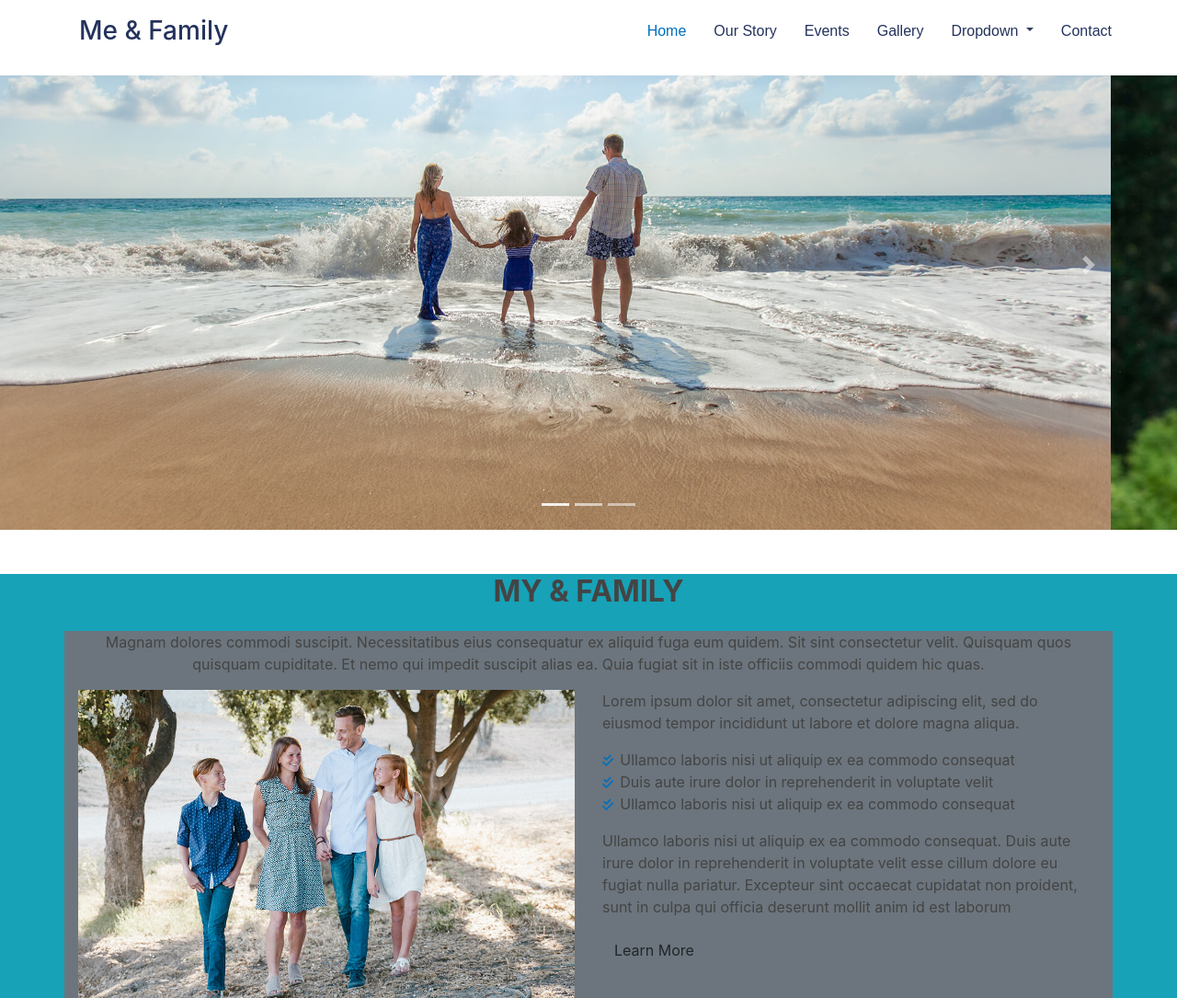
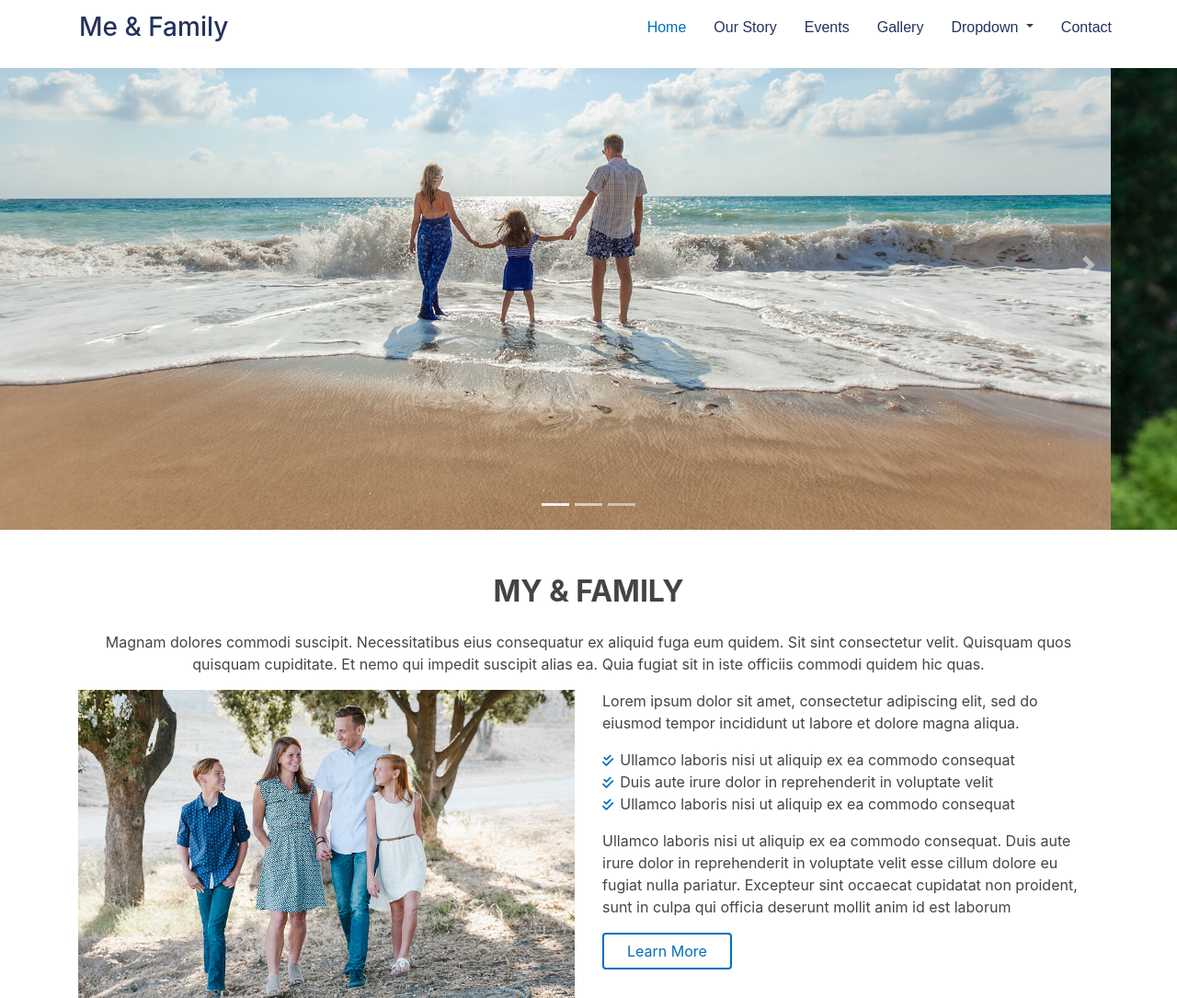
Before and after one commit to CavidH/ExamPractise22January2022Front, a plain HTML site: page Index.html in a window 1280 px wide. Shown: the whole page at 92% size. Drawn offline with nearby package versions, Linux system fonts and the light colour scheme.

Commit message:
done :rocket:

```diff
--- a/Assets/Style/style.css
+++ b/Assets/Style/style.css
@@ -3,7 +3,7 @@
 #Navbar {
     background-color: #fff;
     box-shadow: 0px 2px 15px rgb(36 50 93 / 6%);
-    padding: 4px 0;
+    /* padding: 4px 0; */
 }
 
 .Logo a {
--- a/Index.html
+++ b/Index.html
@@ -67,9 +67,9 @@
                 </a>
             </div>
         </section>
-        <Section id="About" class="bg-info mt-5">
+        <Section id="About" class="mt-5">
             <h2 class="abouttitle">MY & FAMILY</h2>
-            <div class="container mt-4 bg-secondary ">
+            <div class="container mt-4">
                 <p class="aboutheadtxt">Magnam dolores commodi suscipit. Necessitatibus eius consequatur ex aliquid fuga eum quidem. Sit sint consectetur velit. Quisquam quos quisquam cupiditate. Et nemo qui impedit suscipit alias ea. Quia fugiat sit in iste officiis commodi
                     quidem hic quas.</p>
                 <div class="row">
@@ -88,7 +88,7 @@
                         </ul>
                         <p class="abouttxt">Ullamco laboris nisi ut aliquip ex ea commodo consequat. Duis aute irure dolor in reprehenderit in voluptate velit esse cillum dolore eu fugiat nulla pariatur. Excepteur sint occaecat cupidatat non proident, sunt in culpa qui officia
                             deserunt mollit anim id est laborum</p>
-                        <button class="btn btn-arn-more"> Learn More</button>
+                        <button class="btn btn-learn-more"> Learn More</button>
                     </div>
 
                 </div>
```
